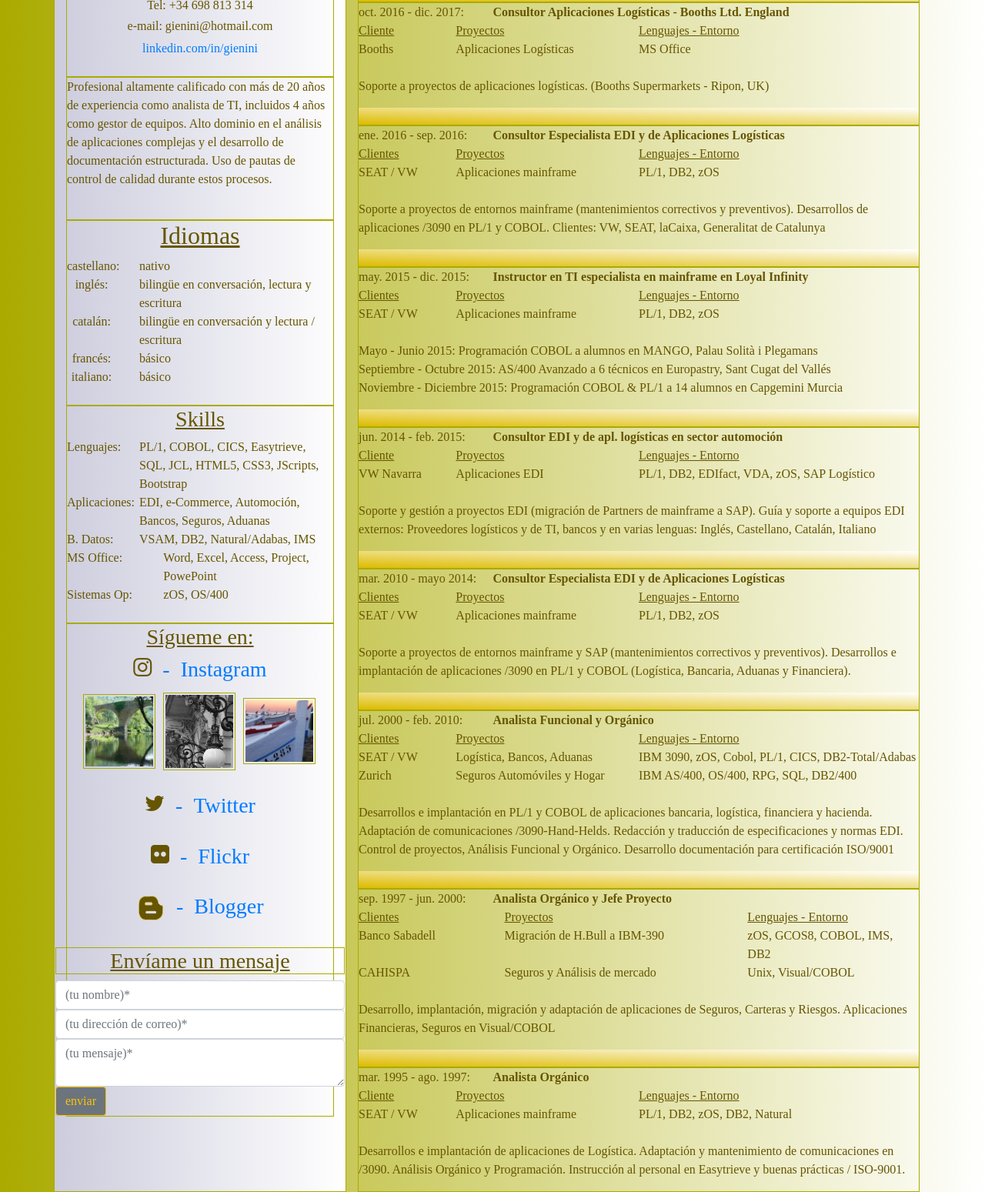
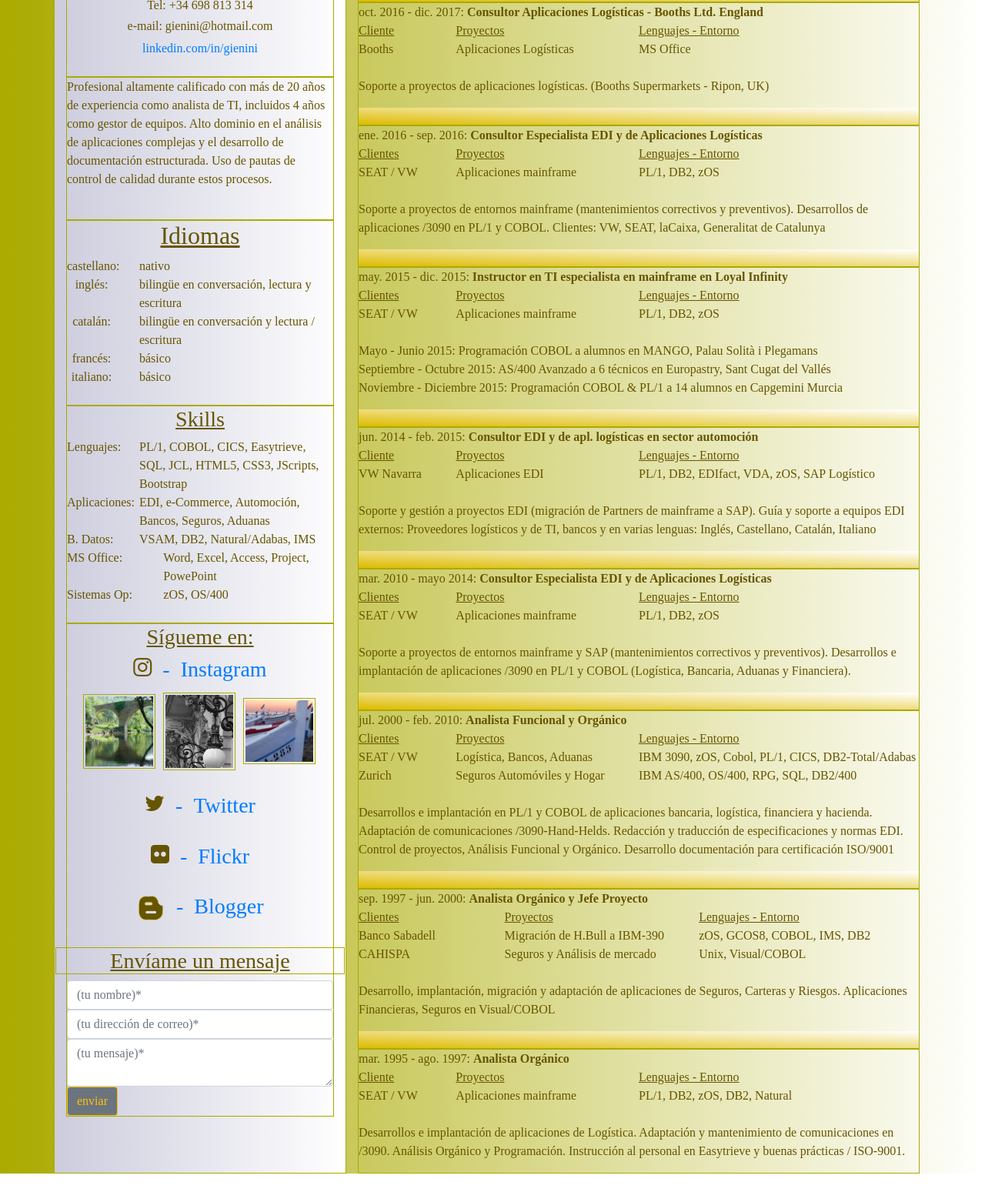
Before and after one commit to Gienini-jm/gienini-jm.github.io, a website: page cv-esp.html in a window 1280 px wide. Shown: the part 583-2132 px from the top of the page at 77% size. After the commit the page ends 2108 px from the top, so only its background shows below. Drawn offline with nearby package versions, Linux system fonts and the light colour scheme.

Commit message:
Update cv-esp.html

```diff
--- a/cv-esp.html
+++ b/cv-esp.html
@@ -29,7 +29,7 @@
         href="http://maxcdn.bootstrapcdn.com/font-awesome/4.2.0/css/font-awesome.min.css"/>
 
   <!-- main.CSS -->
-    <link href="css/styles.css" rel="stylesheet" type="text/css">
+    <link href="styles/styles.css" rel="stylesheet" type="text/css">
 
   <style>
     body{background-image:
@@ -209,7 +209,7 @@
           <br>
           <!-- Mensaje -->
           <h3 class="row justify-content-center borde-oro"><u>Envíame un mensaje</u></h3>
-          <div class="">
+          <div class="col-12">
             <form id=contacta name=contact_form method=POST action="">
               <div class="row contact_pad">
                   <input  type=text  name=nom   class=form-control
@@ -273,8 +273,7 @@
          <!-- Experiencia 1 -->
          <div class="borde-oro">
            <div class="row">
-            <div class="col-3">ene. 2018 - ago. 2018:</div>
-            <div class="col-*"><b>Consultor Especialista mainframe - PMO</b></div>
+            <div class="col-12">ene. 2018 - ago. 2018: <b>Consultor Especialista mainframe - PMO</b></div>
            </div>
            <div class="row">
             <div class="col-2"><u>Clientes</u></div>
@@ -297,8 +296,7 @@
          <!-- Experiencia 2 -->
          <div class="borde-oro">
            <div class="row">
-            <div class="col-3">oct. 2016 - dic. 2017:</div>
-            <div class="col-*"><b>Consultor Aplicaciones Logísticas - Booths Ltd. England</b></div>
+            <div class="col-12">oct. 2016 - dic. 2017: <b>Consultor Aplicaciones Logísticas - Booths Ltd. England</b></div>
            </div>
            <div class="row">
             <div class="col-2"><u>Cliente</u></div>
@@ -319,8 +317,7 @@
          <!-- Experiencia 3 -->
          <div class="borde-oro">
            <div class="row">
-            <div class="col-3">ene. 2016 - sep. 2016:</div>
-            <div class="col-*"><b>Consultor Especialista EDI y de Aplicaciones Logísticas</b></div>
+            <div class="col-12">ene. 2016 - sep. 2016: <b>Consultor Especialista EDI y de Aplicaciones Logísticas</b></div>
            </div>
            <div class="row">
             <div class="col-2"><u>Clientes</u></div>
@@ -342,8 +339,7 @@
          <!-- Experiencia 4 -->
          <div class="borde-oro">
            <div class="row">
-            <div class="col-3">may. 2015 - dic. 2015:</div>
-            <div class="col-*"><b>Instructor en TI especialista en mainframe en Loyal Infinity</b></div>
+            <div class="col-12">may. 2015 - dic. 2015: <b>Instructor en TI especialista en mainframe en Loyal Infinity</b></div>
            </div>
            <div class="row">
             <div class="col-2"><u>Clientes</u></div>
@@ -368,8 +364,7 @@
          <!-- Experiencia 5 -->
          <div class="borde-oro">
            <div class="row">
-            <div class="col-3">jun. 2014 - feb. 2015:</div>
-            <div class="col-*"><b>Consultor EDI y de apl. logísticas en sector automoción</b></div>
+            <div class="col-12">jun. 2014 - feb. 2015: <b>Consultor EDI y de apl. logísticas en sector automoción</b></div>
            </div>
            <div class="row">
             <div class="col-2"><u>Cliente</u></div>
@@ -390,8 +385,7 @@
          <!-- Experiencia 6 -->
          <div class="borde-oro">
            <div class="row">
-            <div class="col-3">mar. 2010 - mayo 2014:</div>
-            <div class="col-*"><b>Consultor Especialista EDI y de Aplicaciones Logísticas</b></div>
+            <div class="col-12">mar. 2010 - mayo 2014: <b>Consultor Especialista EDI y de Aplicaciones Logísticas</b></div>
            </div>
            <div class="row">
             <div class="col-2"><u>Clientes</u></div>
@@ -412,8 +406,7 @@
          <!-- Experiencia 7 -->
          <div class="borde-oro">
            <div class="row">
-            <div class="col-3">jul. 2000 - feb. 2010:</div>
-            <div class="col-*"><b>Analista Funcional y Orgánico</b></div>
+            <div class="col-12">jul. 2000 - feb. 2010: <b>Analista Funcional y Orgánico</b></div>
            </div>
            <div class="row">
             <div class="col-2"><u>Clientes</u></div>
@@ -439,23 +432,22 @@
          <!-- Experiencia 8 -->
          <div class="borde-oro">
            <div class="row">
-            <div class="col-3">sep. 1997 - jun. 2000:</div>
-            <div class="col-*"><b>Analista Orgánico y Jefe Proyecto</b></div>
+            <div class="col-12">sep. 1997 - jun. 2000: <b>Analista Orgánico y Jefe Proyecto</b></div>
            </div>
            <div class="row">
             <div class="col-3"><u>Clientes</u></div>
-            <div class="col-5"><u>Proyectos</u></div>
-            <div class="col-4"><u>Lenguajes - Entorno</u></div>
+            <div class="col-4"><u>Proyectos</u></div>
+            <div class="col-5"><u>Lenguajes - Entorno</u></div>
            </div>
            <div class="row">
             <div class="col-3">Banco Sabadell</div>
-            <div class="col-5">Migración de H.Bull a IBM-390</div>
-            <div class="col-4">zOS, GCOS8, COBOL, IMS, DB2</div>
+            <div class="col-4">Migración de H.Bull a IBM-390</div>
+            <div class="col-5">zOS, GCOS8, COBOL, IMS, DB2</div>
            </div>
            <div class="row">
             <div class="col-3">CAHISPA</div>
-            <div class="col-5">Seguros y Análisis de mercado</div>
-            <div class="col-4">Unix, Visual/COBOL</div>
+            <div class="col-4">Seguros y Análisis de mercado</div>
+            <div class="col-5">Unix, Visual/COBOL</div>
            </div>
            <br>
            <p>Desarrollo, implantación, migración y adaptación de aplicaciones de Seguros, Carteras y Riesgos. Aplicaciones Financieras, Seguros  en Visual/COBOL</p>
@@ -466,8 +458,7 @@
          <!-- Experiencia 9 -->
          <div class="borde-oro">
            <div class="row">
-            <div class="col-3">mar. 1995 - ago. 1997:</div>
-            <div class="col-*"><b>Analista Orgánico</b></div>
+            <div class="col-12">mar. 1995 - ago. 1997: <b>Analista Orgánico</b></div>
            </div>
            <div class="row">
             <div class="col-2"><u>Cliente</u></div>
```
